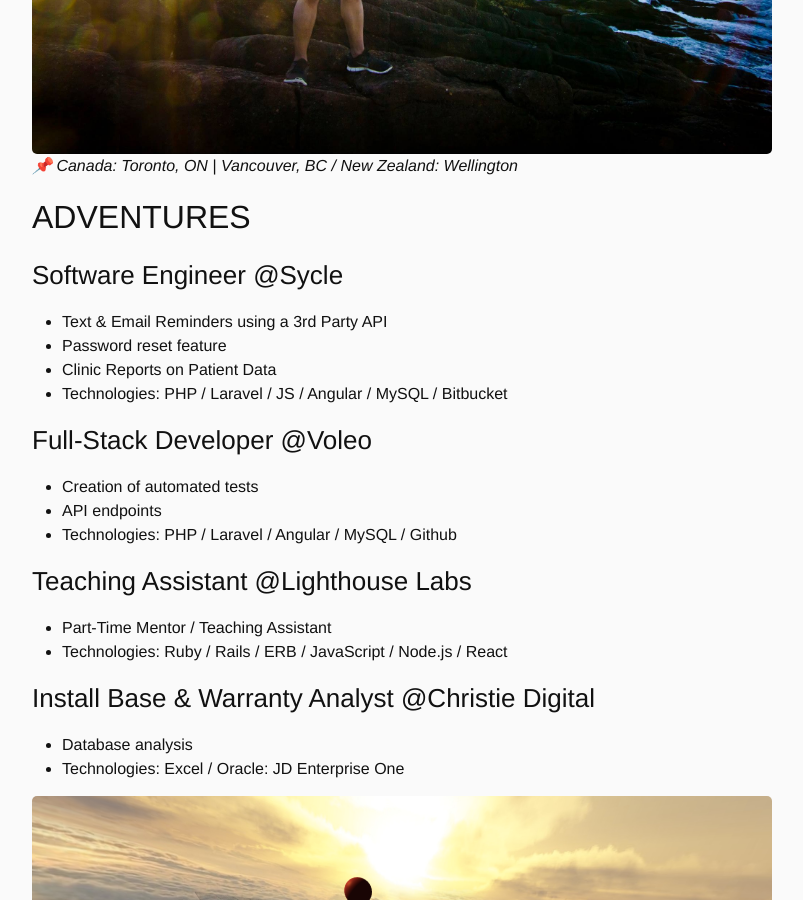
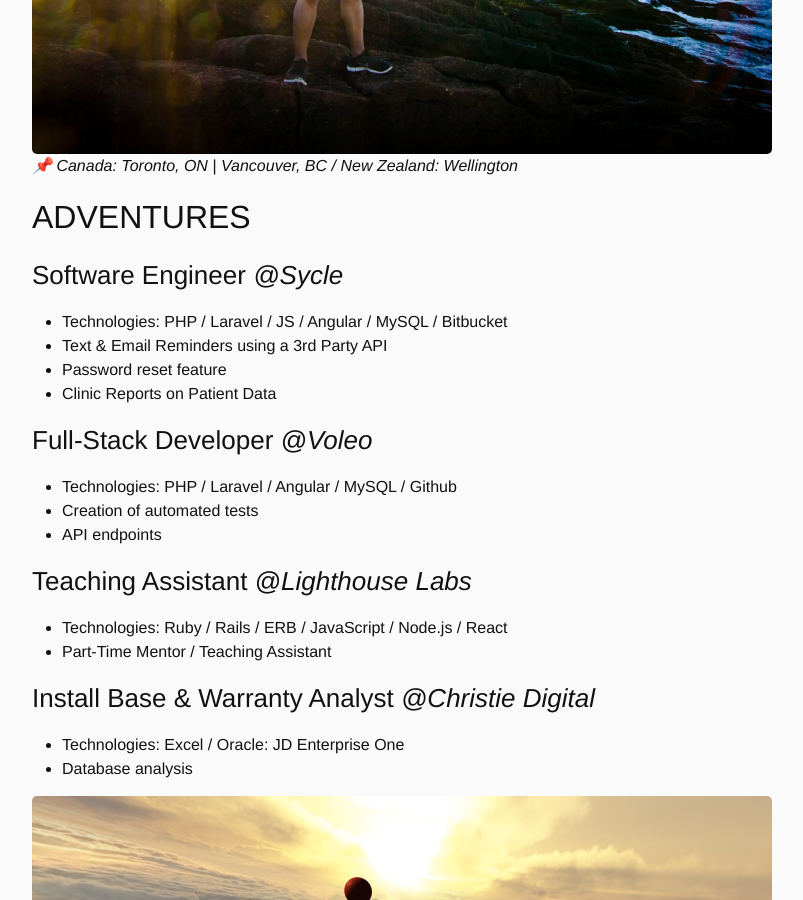
Before and after one commit to reinhardt021/reinhardt021.github.io, a Jekyll site: the page built from about.md, in a window 1280 px wide and 900 px high, scrolled down 888 px. Shown: the whole window, without its empty margins (238-1041 px from the left). Built offline with Jekyll 4.4.1, drawn with Linux system fonts in a browser that asks for light colours.

Commit message:
copy changes

```diff
--- a/about.md
+++ b/about.md
@@ -15,24 +15,24 @@
 
 ## ADVENTURES
 
-### Software Engineer  @Sycle
+### Software Engineer  _@Sycle_
+- Technologies: PHP / Laravel / JS / Angular / MySQL / Bitbucket
 - Text & Email Reminders using a 3rd Party API
 - Password reset feature
 - Clinic Reports on Patient Data
-- Technologies: PHP / Laravel / JS / Angular / MySQL / Bitbucket
 
-### Full-Stack Developer @Voleo
+### Full-Stack Developer _@Voleo_
+- Technologies: PHP / Laravel / Angular / MySQL / Github
 - Creation of automated tests
 - API endpoints
-- Technologies: PHP / Laravel / Angular / MySQL / Github
 
-### Teaching Assistant @Lighthouse Labs
+### Teaching Assistant _@Lighthouse Labs_
+- Technologies: Ruby / Rails / ERB / JavaScript / Node.js / React
 - Part-Time Mentor / Teaching Assistant
-- Technologies: Ruby / Rails / ERB / JavaScript / Node.js / React
 
-### Install Base & Warranty Analyst @Christie Digital
+### Install Base & Warranty Analyst _@Christie Digital_
+- Technologies: Excel / Oracle: JD Enterprise One
 - Database analysis
-- Technologies: Excel / Oracle: JD Enterprise One
 
 
 
```
